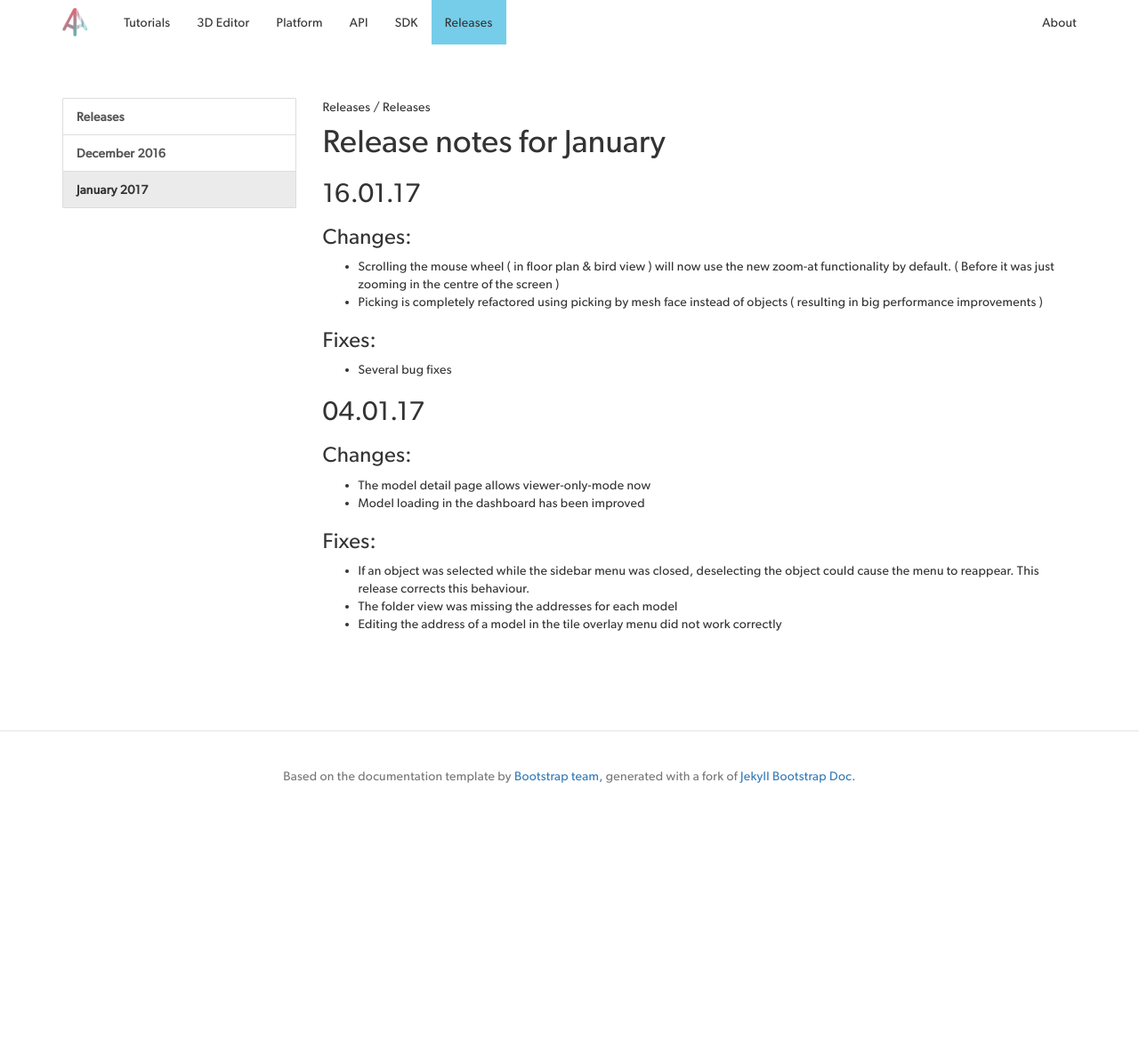
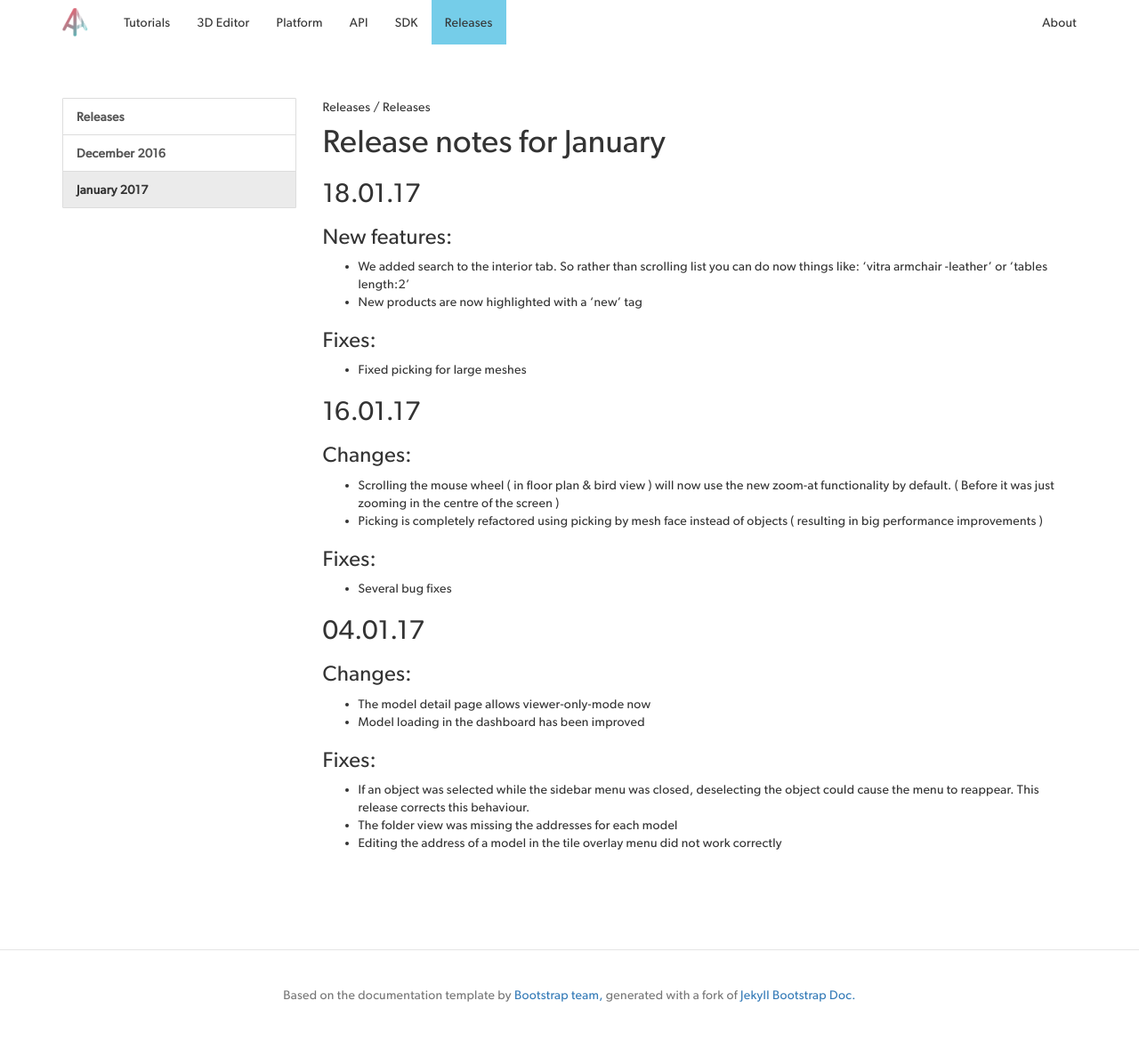
Before and after one commit to AVGP/docs, a Jekyll site: the page built from en/releases/changelog/17-01.md, in a window 1280 px wide. Shown: the whole page at 89% size. Built offline with Jekyll 4.4.1, drawn with Linux system fonts in a browser that asks for light colours; nearby versions of some CDN libraries; before the commit the page ends 942 px from its top, so only the background shows below that.

Commit message:
release 18.01.17

```diff
--- a/en/releases/changelog/17-01.md
+++ b/en/releases/changelog/17-01.md
@@ -7,6 +7,17 @@ title: "Release notes for January 2017"
 middleRank: 2
 ---
 # Release notes for January
+
+## 18.01.17
+
+### New features:
+
+* We added search to the interior tab. So rather than scrolling list you can do now things like: 'vitra armchair -leather' or 'tables length:2'
+* New products are now highlighted with a 'new' tag
+
+### Fixes:
+
+* Fixed picking for large meshes
 
 ## 16.01.17
 
```
